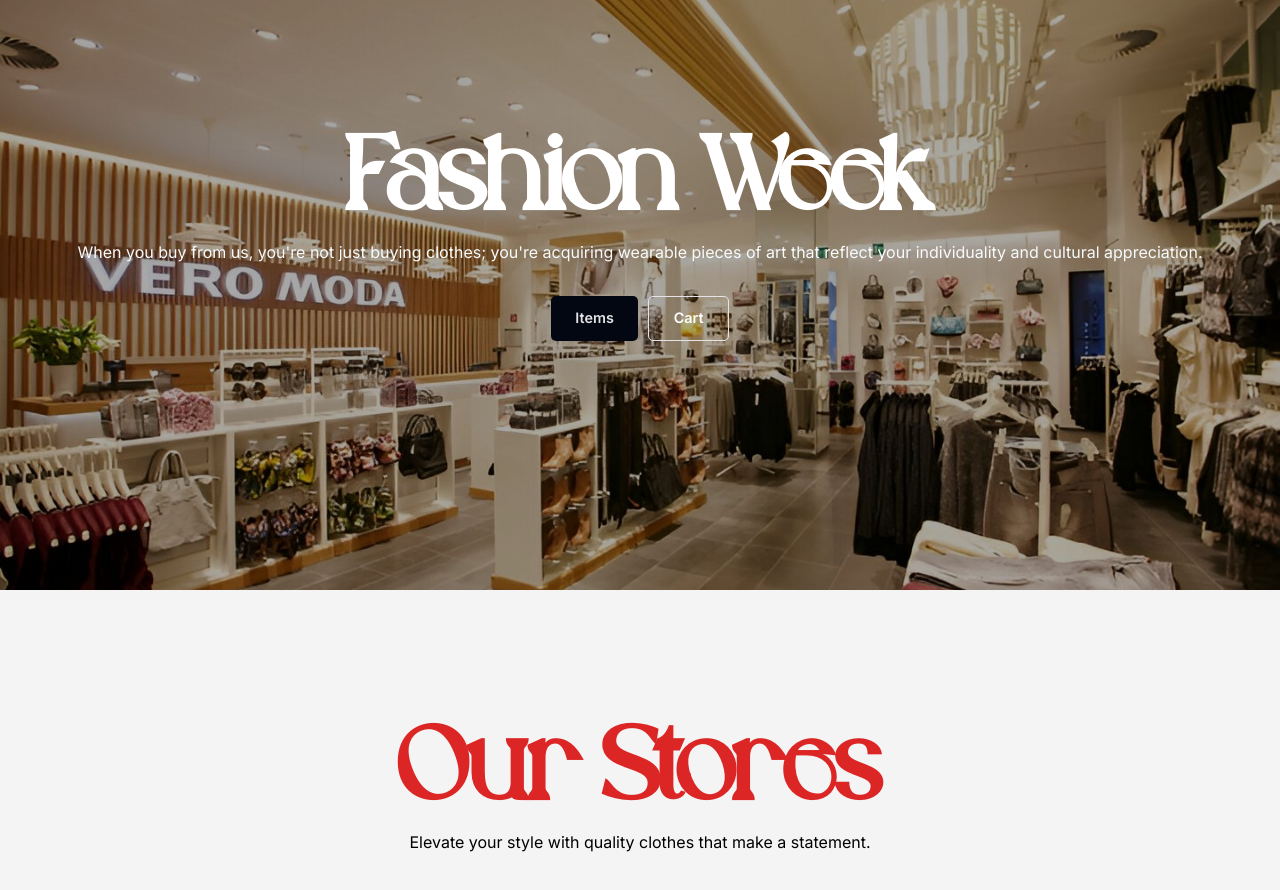
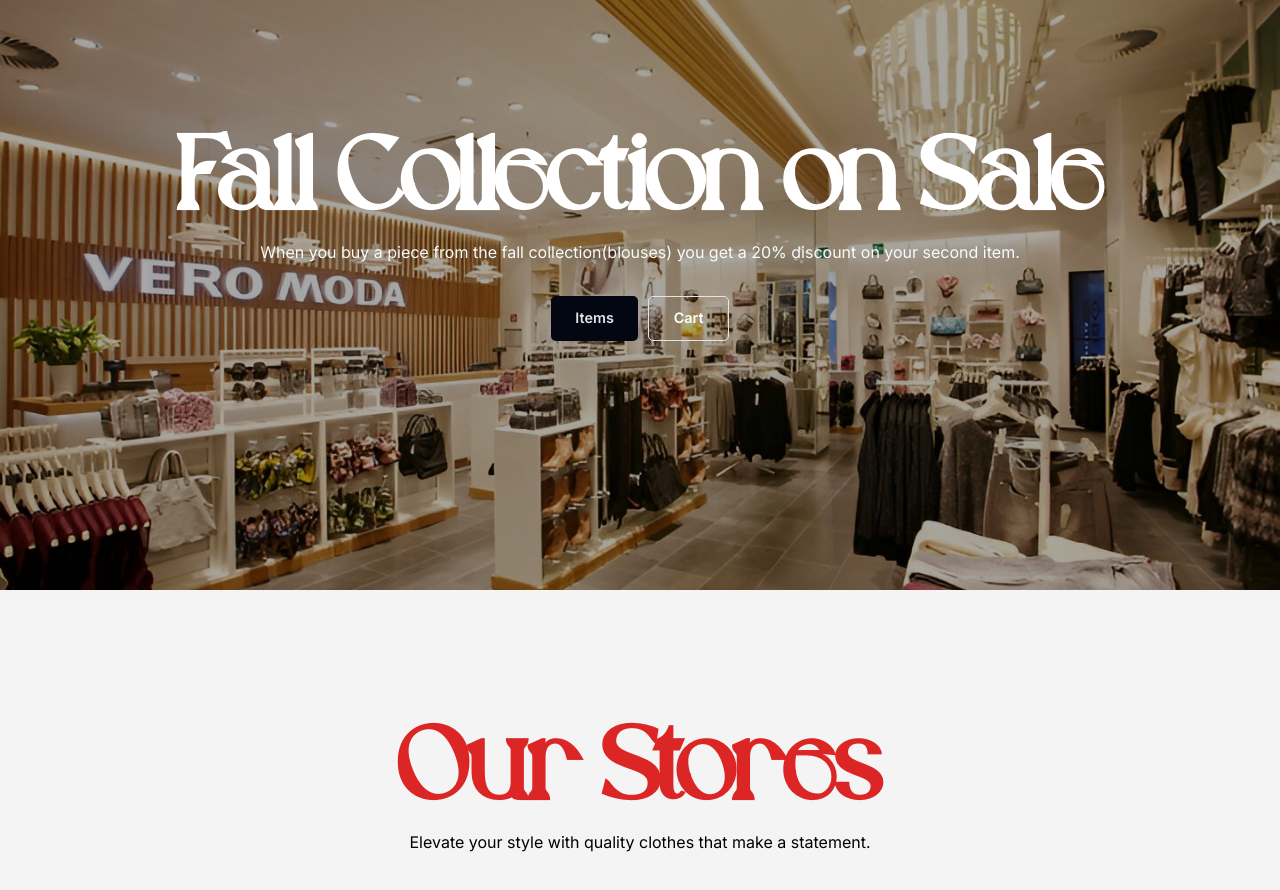
Before and after one commit to leenrd/Lamoda-ecommerce, a React (Vite) app: page / in a window 1280 px wide. Shown: the part 2460-3350 px from the top of the page. Built offline with nearby package versions, Linux system fonts and the light colour scheme; a web font is replaced by a local one.

Commit message:
feat: appended data in store

```diff
--- a/src/data/breadsData.js
+++ b/src/data/breadsData.js
@@ -8,6 +8,7 @@ export const sampleBread = [
     price: 500,
     inStock: "In Stock",
     tags: ["Blouse", "All"],
+    sizes: ["xs", "s", "m", "l"],
   },
   {
     id: 2,
@@ -17,7 +18,9 @@ export const sampleBread = [
     imageAlt: "Dark Blueimage",
     price: 600,
     inStock: "In Stock",
+    colors: ["Red", "Black", "Blue"],
     tags: ["Dress", "All"],
+    sizes: ["xs", "s", "m", "l"],
   },
   {
     id: 3,
@@ -27,7 +30,9 @@ export const sampleBread = [
     imageAlt: "Green Blouse Image",
     price: 500,
     inStock: "In Stock",
+    colors: ["Red", "Green", "Purple"],
     tags: ["Blouse", "All"],
+    sizes: ["xs", "s", "m", "l"],
   },
   {
     id: 4,
@@ -37,7 +42,9 @@ export const sampleBread = [
     imageAlt: "Pink Topimage",
     price: 600,
     inStock: "In Stock",
+    colors: ["Red", "Black", "Blue", "Green", "Purple"],
     tags: ["Top", "All"],
+    sizes: ["xs", "s", "m", "l"],
   },
   {
     id: 5,
@@ -47,7 +54,9 @@ export const sampleBread = [
     imageAlt: "White Dress image",
     price: 700,
     inStock: "In Stock",
+    colors: ["Red", "Black", "Blue", "Green", "Purple"],
     tags: ["Dress", "All"],
+    sizes: ["xs", "s", "m", "l"],
   },
   {
     id: 6,
@@ -57,7 +66,9 @@ export const sampleBread = [
     imageAlt: "White Top image",
     price: 500,
     inStock: "In Stock",
+    colors: ["Black", "Blue", "Green"],
     tags: ["Top", "Dress", "All"],
+    sizes: ["xs", "s", "m", "l"],
   },
   {
     id: 7,
@@ -67,7 +78,9 @@ export const sampleBread = [
     imageAlt: "Green Dress image",
     price: 600,
     inStock: "In Stock",
+    colors: ["Green", "Blue", "Orange"],
     tags: ["Dress", "Blouse", "All"],
+    sizes: ["xs", "s", "m", "l"],
   },
   {
     id: 8,
@@ -77,7 +90,9 @@ export const sampleBread = [
     imageAlt: "Orange Dress image",
     price: 550,
     inStock: "In Stock",
+    colors: ["Red", "Brown", "Cream"],
     tags: ["Dress", "All"],
+    sizes: ["xs", "s", "m", "l"],
   },
   {
     id: 9,
@@ -87,6 +102,8 @@ export const sampleBread = [
     imageAlt: "Black Dressimage",
     price: 700,
     inStock: "In Stock",
+    colors: ["Red", "Black", "Cyan"],
     tags: ["Dress", "Blouse", "All"],
+    sizes: ["xs", "s", "m", "l"],
   },
 ];
--- a/src/pages/Homepage/homepage.jsx
+++ b/src/pages/Homepage/homepage.jsx
@@ -34,12 +34,11 @@ function Homepage({ userVerify }) {
       <div className="items">
         <div className="con">
           <h1 className="headingTitle" style={{ color: "white" }}>
-            Fashion Week
+            Fall Collection on Sale
           </h1>
           <p className="headsubText">
-            When you buy from us, you're not just buying clothes; you're
-            acquiring wearable pieces of art that reflect your individuality and
-            cultural appreciation.
+            When you buy a piece from the fall collection(blouses) you get a 20%
+            discount on your second item.
           </p>
           <div className="cta">
             <Link
--- a/src/pages/auth/AuthPage.jsx
+++ b/src/pages/auth/AuthPage.jsx
@@ -32,15 +32,13 @@ const AuthPage = ({
   };
 
   useEffect(() => {
+    const auth = getAuth();
+
     if (signClicked) {
-      const auth = getAuth();
       signInWithEmailAndPassword(auth, email, password)
         .then((userCredential) => {
-          // Signed in
           const user = userCredential.user;
-          console.log(user);
 
-          // Send email verification
           if (!user.emailVerified) {
             sendEmailVerification(auth.currentUser)
               .then(() => {
@@ -54,11 +52,10 @@ const AuthPage = ({
           setUserVerification(user.emailVerified);
         })
         .catch((error) => {
-          const errorMessage = error.message;
-          console.error(errorMessage);
+          console.error(error.message);
         });
     }
-  }, [signClicked, setUserVerification]);
+  }, [signClicked, email, password, setUserVerification]);
 
   useEffect(() => {
     if (GauthClicked) {
```
